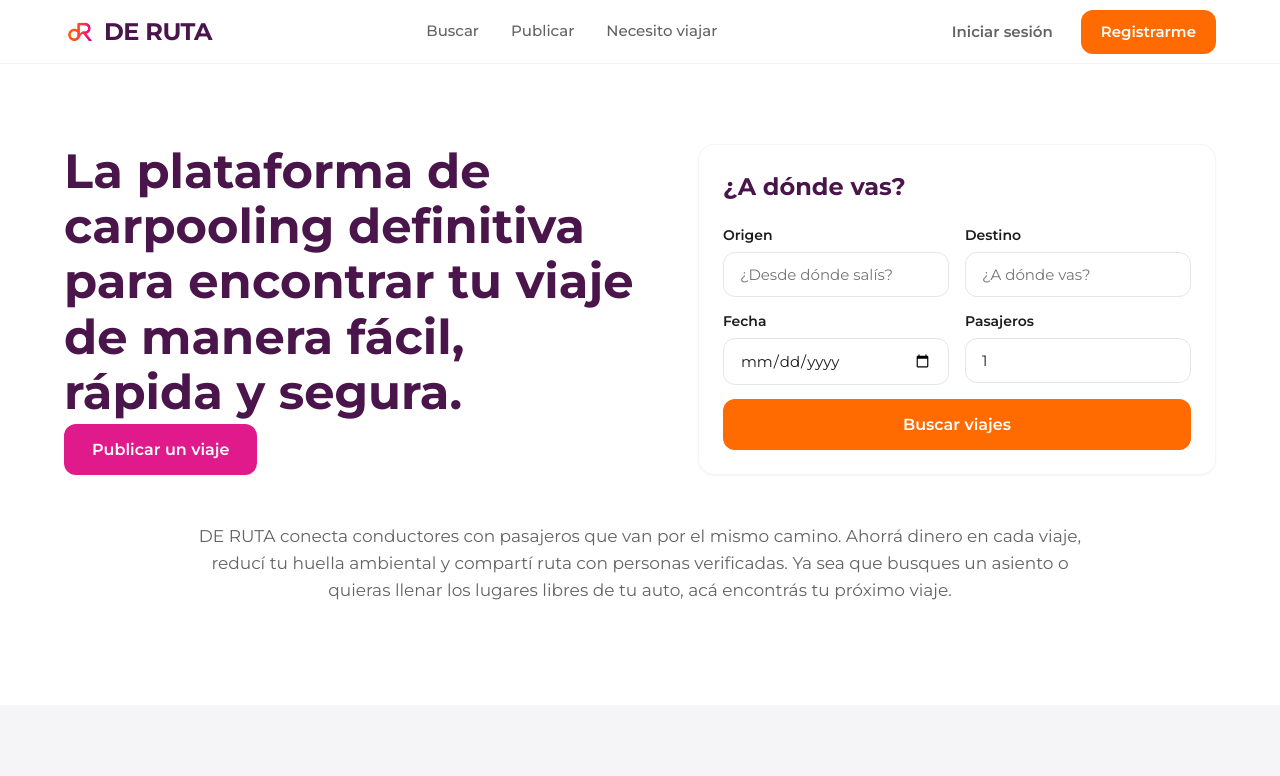
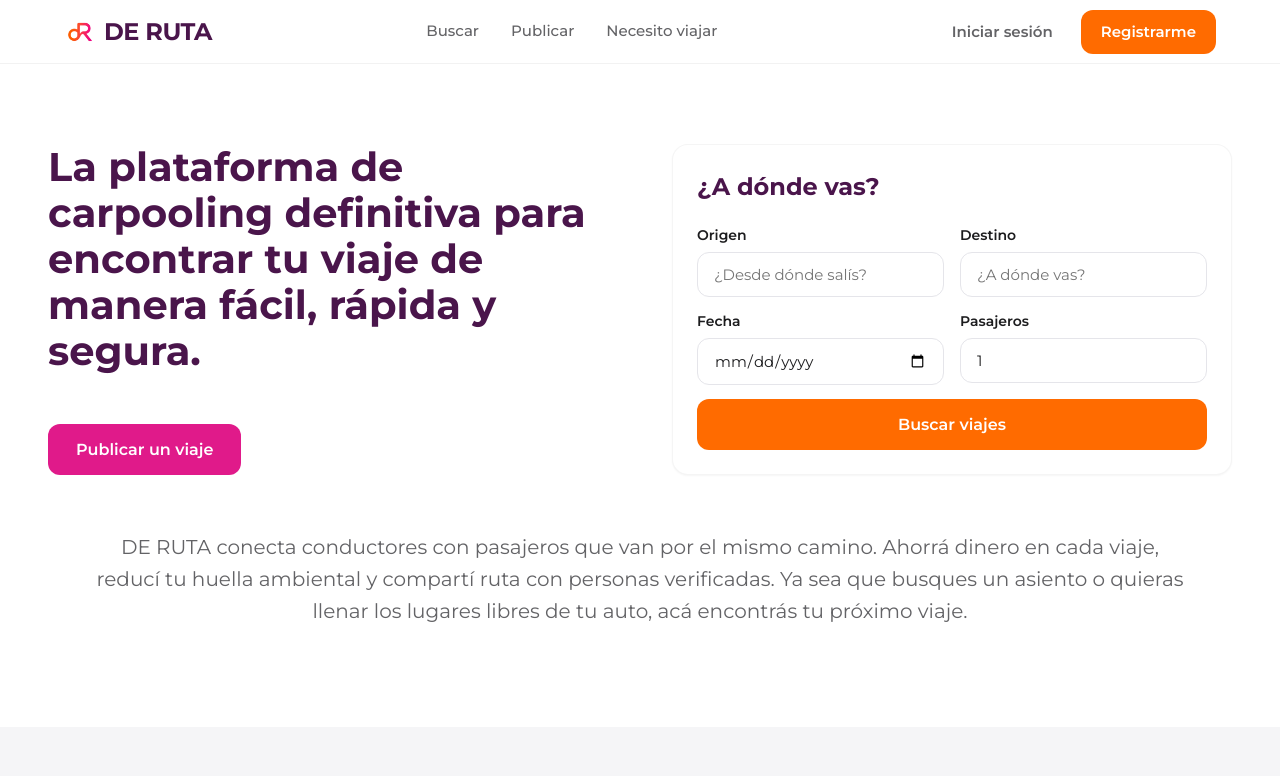
Before and after one commit to camivillafane/deruta, an Angular app in the folder apps/web/: page / in a window 1280 px wide. Shown: the top 776 px of the page. Built offline with nearby package versions, Linux system fonts and the light colour scheme.

Commit message:
Full-width landing, smaller title, same-height columns, larger description

```diff
--- a/apps/web/src/app/features/landing/landing.component.scss
+++ b/apps/web/src/app/features/landing/landing.component.scss
@@ -6,11 +6,24 @@
     padding: 80px 0 100px;
   }
 
+  .container {
+    max-width: none;
+    padding: 0 24px;
+
+    @media (min-width: 768px) {
+      padding: 0 48px;
+    }
+
+    @media (min-width: 1400px) {
+      padding: 0 80px;
+    }
+  }
+
   &__top {
     display: grid;
     gap: 40px;
     align-items: stretch;
-    margin-bottom: 48px;
+    margin-bottom: 56px;
 
     @media (min-width: 768px) {
       grid-template-columns: 1fr 1fr;
@@ -18,8 +31,12 @@
     }
 
     @media (min-width: 1024px) {
-      grid-template-columns: 1.1fr 1fr;
+      grid-template-columns: 1fr 1fr;
       gap: 64px;
+    }
+
+    @media (min-width: 1400px) {
+      gap: 80px;
     }
   }
 
@@ -31,22 +48,22 @@
   }
 
   &__title {
-    font-size: 2.25rem;
+    font-size: 2rem;
     font-weight: 800;
     color: var(--color-violet);
     line-height: 1.15;
-    margin: 0;
+    margin: 0 0 24px;
 
     @media (min-width: 768px) {
-      font-size: 3rem;
+      font-size: 2.5rem;
     }
   }
 
   &__description {
-    font-size: 1.0625rem;
+    font-size: 1.25rem;
     color: var(--color-text-secondary);
     line-height: 1.6;
-    max-width: 900px;
+    max-width: 1100px;
     margin: 0 auto;
     text-align: center;
   }
@@ -68,9 +85,14 @@
 
     app-card {
       width: 100%;
+      max-width: 640px;
+      height: 100%;
 
       .app-card {
         padding: 32px;
+        height: 100%;
+        display: flex;
+        flex-direction: column;
       }
     }
   }
@@ -78,6 +100,9 @@
 
 .hero-search-form {
   width: 100%;
+  flex: 1;
+  display: flex;
+  flex-direction: column;
 
   &__title {
     font-size: 1.5rem;
@@ -101,7 +126,7 @@
   }
 
   app-button {
-    margin-top: 8px;
+    margin-top: auto;
   }
 }
 
```
